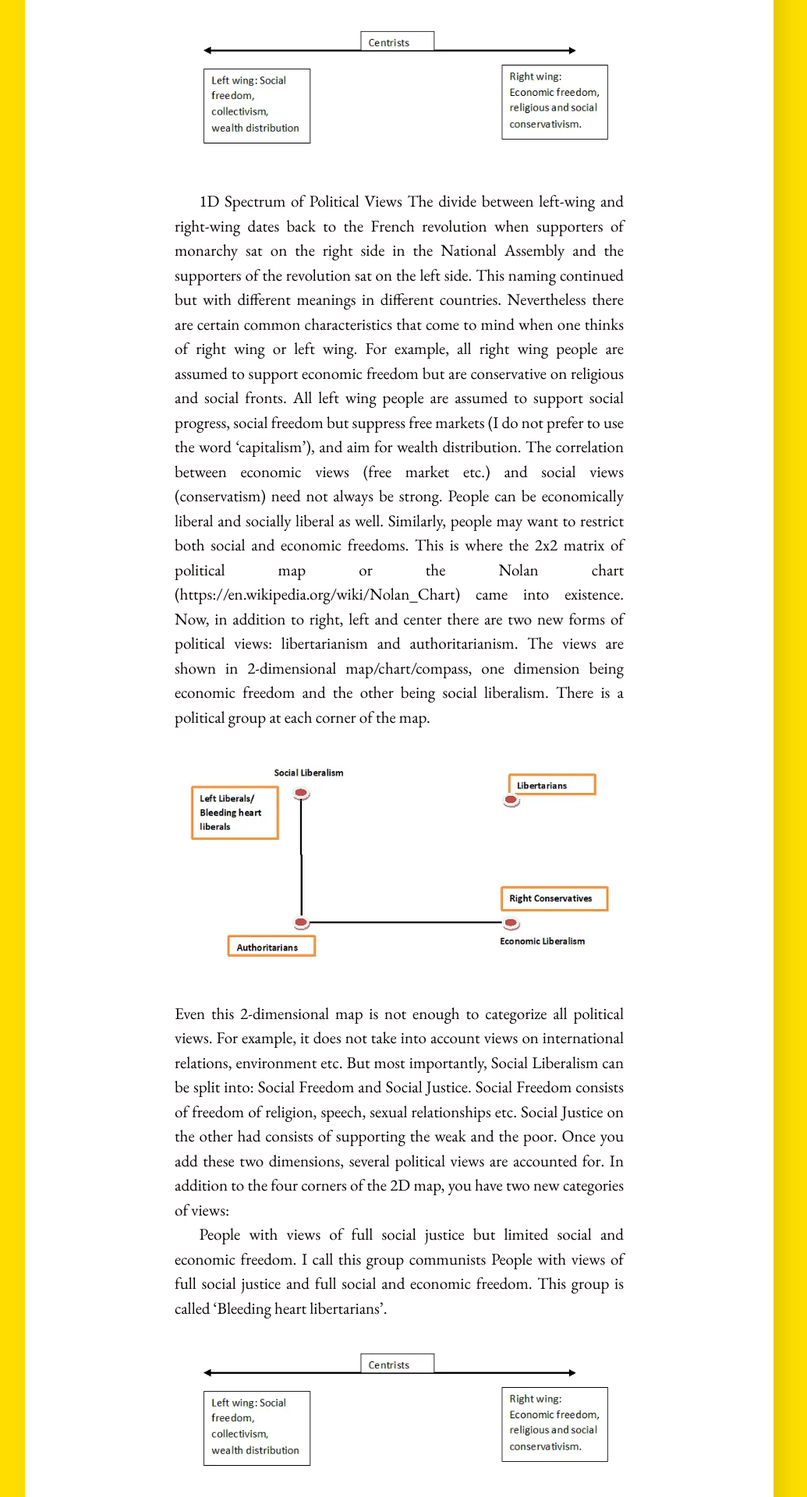
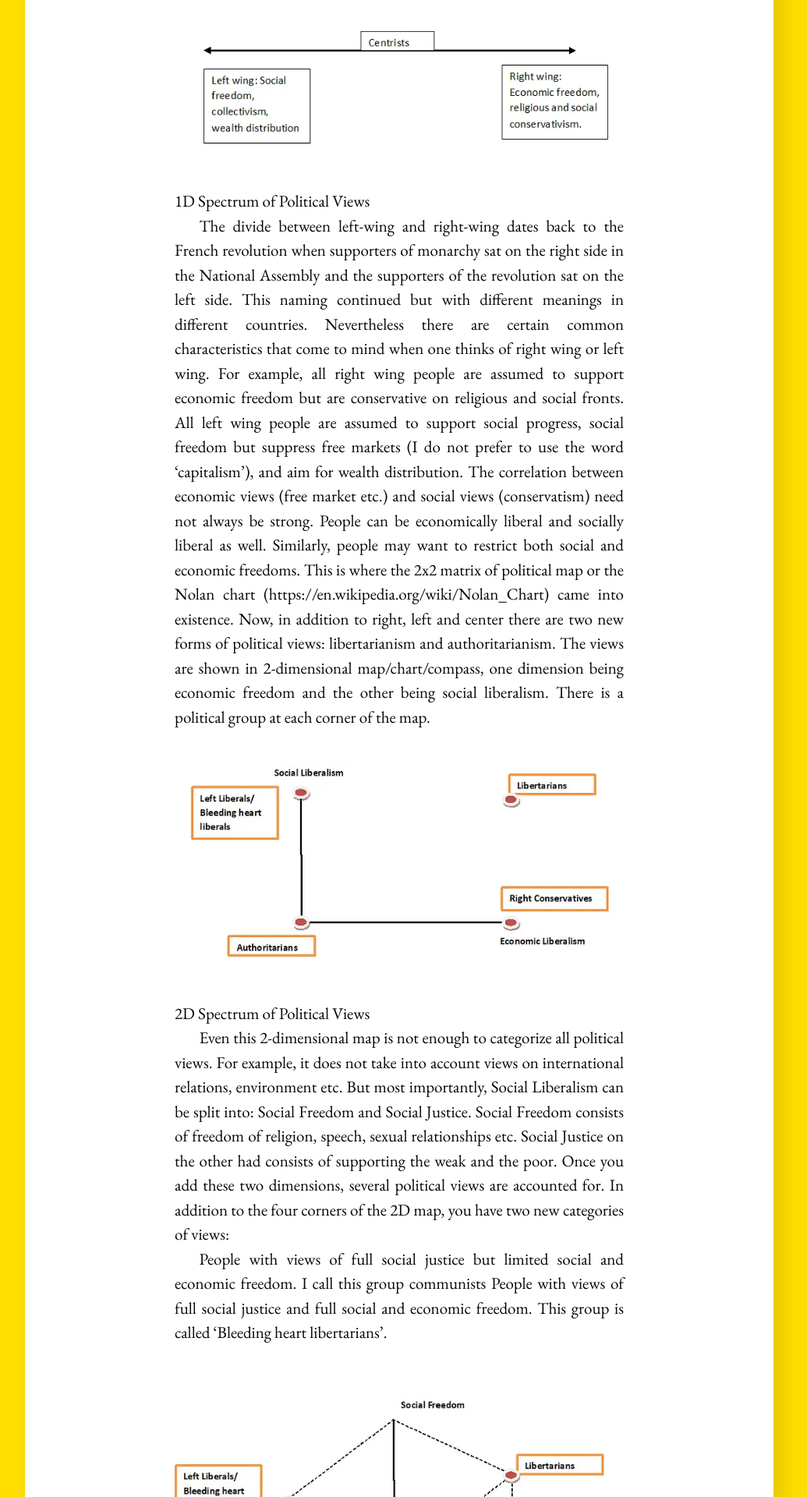
Before and after one commit to gopi-suvanam/gopi-suvanam.github.io, a Jekyll site: the page built from _posts/2020-06-07-Flavours-of-Libertarianism.md, in a window 1280 px wide. Shown: the part 633-2553 px from the top of the page at 78% size, without its empty margins (128-1163 px from the left). Built offline with Jekyll 4.4.1, drawn with Linux system fonts in a browser that asks for light colours; some of the changed text lies outside the part shown.

Commit message:
Update 2020-06-07-Flavours-of-Libertarianism.md

```diff
--- a/_posts/2020-06-07-Flavours-of-Libertarianism.md
+++ b/_posts/2020-06-07-Flavours-of-Libertarianism.md
@@ -5,18 +5,21 @@
 ---
 Political discourse requires much more nuance than the current left-right divide that all views are split into. As a construct, the left-right divide is an easy to understand framework for political discussions. But the single dimensional spectrum has become out dated.
 ![1D Political Spectrum](/assets/images/post_images/1d_political_spectrum.webp)
+1D Spectrum of Political Views
 
-1D Spectrum of Political Views
 The divide between left-wing and right-wing dates back to the French revolution when supporters of monarchy sat on the right side in the National Assembly and the supporters of the revolution sat on the left side. This naming continued but with different meanings in different countries. Nevertheless there are certain common characteristics that come to mind when one thinks of right wing or left wing. For example, all right wing people are assumed to support economic freedom but are conservative on religious and social fronts. All left wing people are assumed to support social progress, social freedom but suppress free markets (I do not prefer to use the word ‘capitalism’), and aim for wealth distribution. The correlation between economic views (free market etc.) and social views (conservatism) need not always be strong. People can be economically liberal and socially liberal as well. Similarly, people may want to restrict both social and economic freedoms. This is where the 2x2 matrix of political map or the Nolan chart (https://en.wikipedia.org/wiki/Nolan_Chart) came into existence. Now, in addition to right, left and center there are two new forms of political views: libertarianism and authoritarianism. The views are shown in 2-dimensional map/chart/compass, one dimension being economic freedom and the other being social liberalism. There is a political group at each corner of the map.
 
 ![2D Political Spectrum](/assets/images/post_images/2d_political_spectrum.webp)
+2D Spectrum of Political Views
+
 Even this 2-dimensional map is not enough to categorize all political views. For example, it does not take into account views on international relations, environment etc. But most importantly, Social Liberalism can be split into: Social Freedom and Social Justice. Social Freedom consists of freedom of religion, speech, sexual relationships etc. Social Justice on the other had consists of supporting the weak and the poor. Once you add these two dimensions, several political views are accounted for. In addition to the four corners of the 2D map, you have two new categories of views:
 
 People with views of full social justice but limited social and economic freedom. I call this group communists
 People with views of full social justice and full social and economic freedom. This group is called ‘Bleeding heart libertarians’.
 
-![3D Political Spectrum](/assets/images/post_images/1d_political_spectrum.webp)
+![3D Political Spectrum](/assets/images/post_images/3d_political_spectrum.webp)
 3D Map of Political Views
+
 Bleeding heart liberatariaism is a small but growing movement with a focus on freedom coupled with justice for the poor and the weak. This view has been popularized by a blog by philosophers and economists at https://bleedingheartlibertarians.com/about-us/ (the blog is discontinued but there is lot of archived material there). Bleeding heart liberatariaism is also sometimes called Neoclassical liberalism, to distinguish it from left-liberalism.
 
 Explicit government interventions are eschewed by libertarians. It is not that they do not care about the weak, but libertarians believe free market in fact is helpful to the weak and the poor as well. Bleeding heart libertarians, believe free market to be beneficial in the long run to everyone but there is a need for safetynet for the poor. Specifically they advocate universal basic income (UBI) as a tool to counter poverty at the same time having a completely free market and society otherwise. UBI is not new to libertarians. Even staunch free market proponents like Fredreich von Hayek or Milton Friedman also have supported UBI in some form or the other.
```
